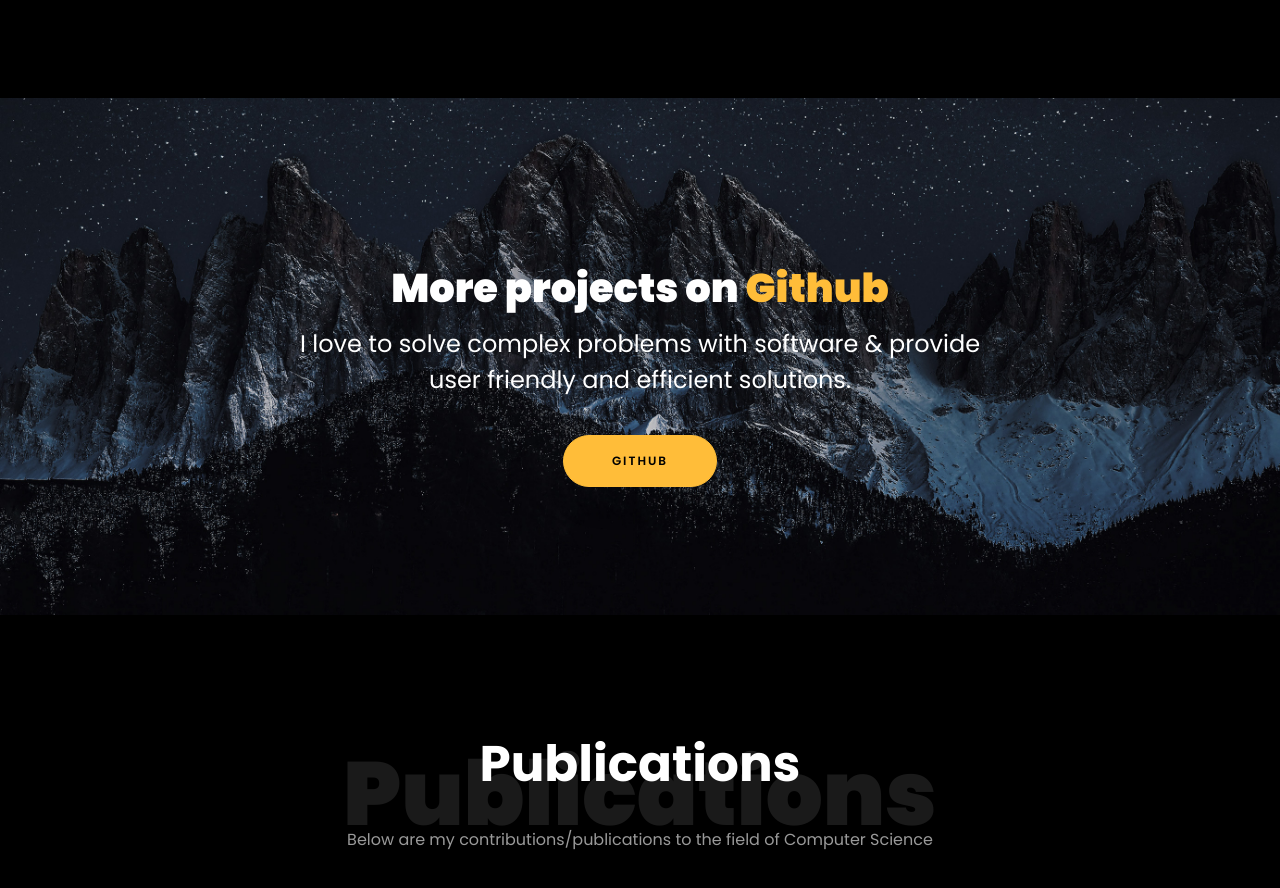
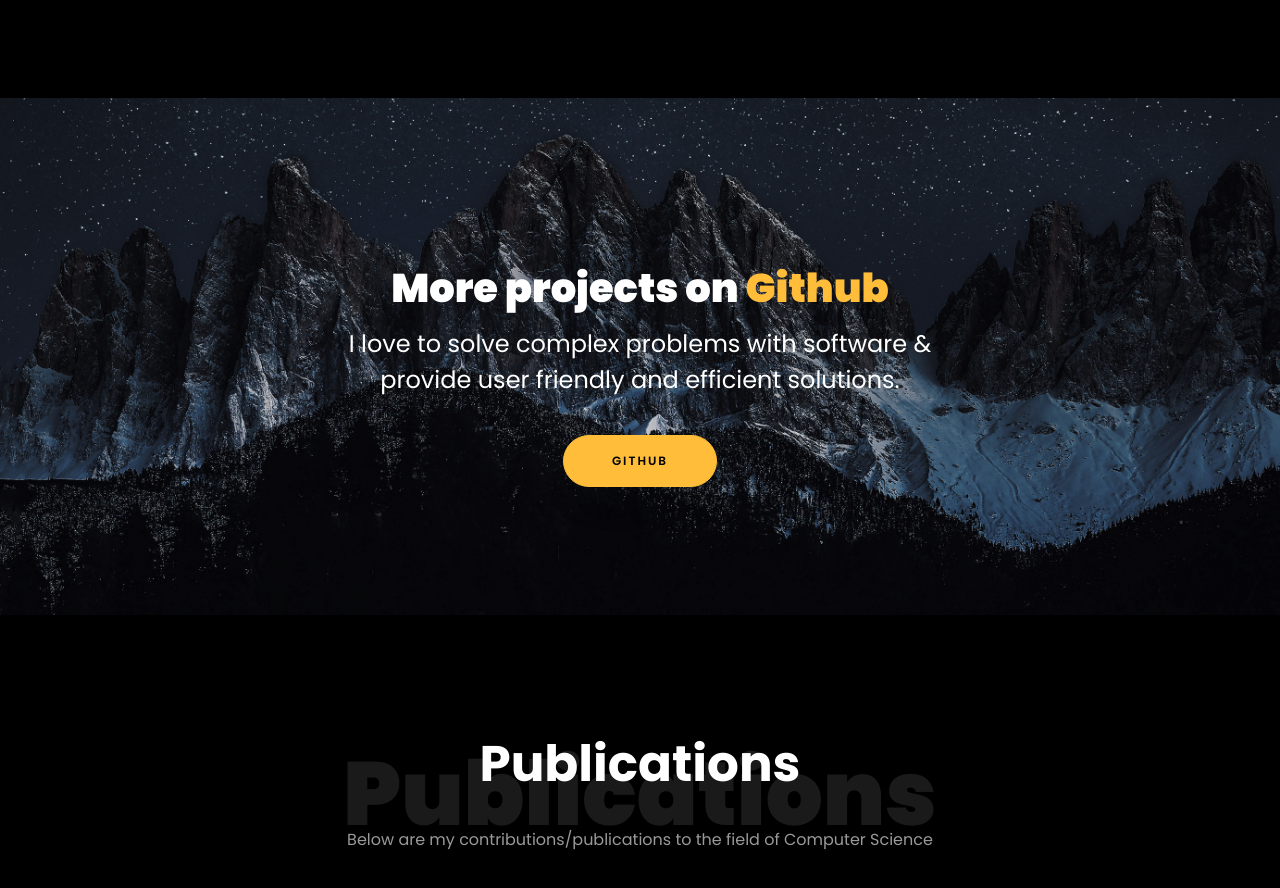
Before and after one commit to svaibhav07codez/vaibhavsankaran.github.io, a plain HTML site: page index.html in a window 1280 px wide. Shown: the part 5345-6233 px from the top of the page. Drawn offline with Linux system fonts and the light colour scheme; files whose address does not match are found by name.

Commit message:
second commit

```diff
--- a/index.html
+++ b/index.html
@@ -523,46 +523,10 @@
 	  </div>
     </section>
 
-	<!-- <section class="ftco-section ftco-no-pt ftco-no-pb ftco-counter img" id="section-counter">
-      <div class="container">
-		<div class="row d-md-flex align-items-center">
-          <div class="col-md d-flex justify-content-center counter-wrap ftco-animate">
-            <div class="block-18">
-              <div class="text">
-                <strong class="number" data-number="20">0</strong>
-                <span>Achievements</span>
-              </div>
-            </div>
-          </div>
-          <div class="col-md d-flex justify-content-center counter-wrap ftco-animate">
-            <div class="block-18">
-              <div class="text">
-                <strong class="number" data-number="30">0</strong>
-                <span>Projects</span>
-              </div>
-            </div>
-          </div>
-          <div class="col-md d-flex justify-content-center counter-wrap ftco-animate">
-            <div class="block-18">
-              <div class="text">
-                <strong class="number" data-number="1000">0</strong>
-                <span>Mentored Students</span>
-              </div>
-            </div>
-          </div>
-          <div class="col-md d-flex justify-content-center counter-wrap ftco-animate">
-            <div class="block-18">
-              <div class="text">
-                <strong class="number" data-number="500">0</strong>
-                <span>Cups of coffee</span>
-              </div>
-            </div>
-          </div>
-        </div>
-      </div> -->
+	<section class="ftco-section ftco-no-pt ftco-no-pb ftco-counter img" id="section-counter">
 
 	  <div class="ftco-section ftco-hireme img margin-top" style="background-image: url(images/bg_1.jpg)">
-			<!-- <div class="container"> -->
+		 <div class="container">
 			<div class="row justify-content-center">
 				<div class="col-md-7 ftco-animate text-center">
 					<h2>More projects on<span> Github  </span> </h2>
@@ -572,8 +536,9 @@
 					</div>
 				</div>
 			</div>
-			<!-- </div> -->
 		</div>
+	  </div>
+
 	</section>
 
 
```
Lines whose indentation alone changed are shown as unchanged.
